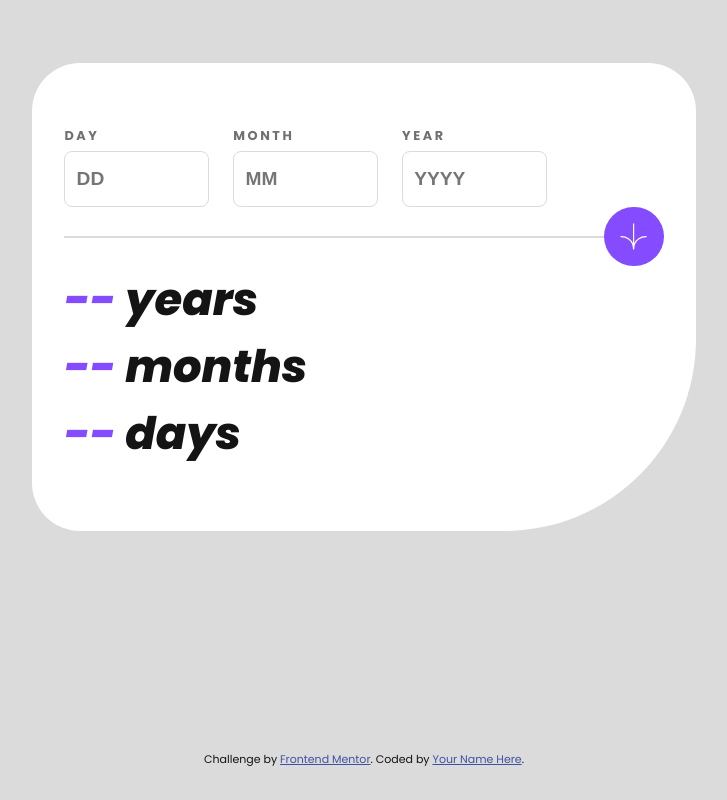
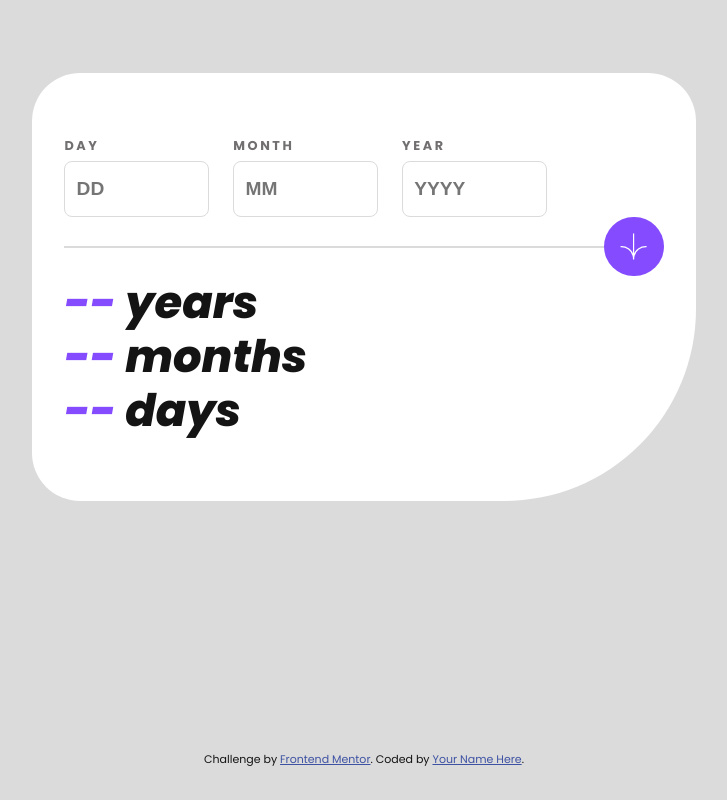
Before and after one commit to Soleguia/Age-calculator-app-FrontEndMentor-Challenge, a plain HTML site: page index.html in a window 1280 px wide. Shown: the whole page, without its empty margins (276-1003 px from the left). Drawn offline with Linux system fonts and the light colour scheme.

Commit message:
fix: results line-height

```diff
--- a/style.css
+++ b/style.css
@@ -134,15 +134,15 @@ body {
 
     .result {
         font-size: 1.4rem;
+        line-height: 1.2;
         font-weight: 800;
         font-style: italic;
     }
         .result__amount {
             color: var(--purple);
         }
-        .result__label {}
 
-@media screen and (min-width: 375px) {
+@media screen and (min-width: 376px) {
     .app {
         width: 33ch;
     }
```
